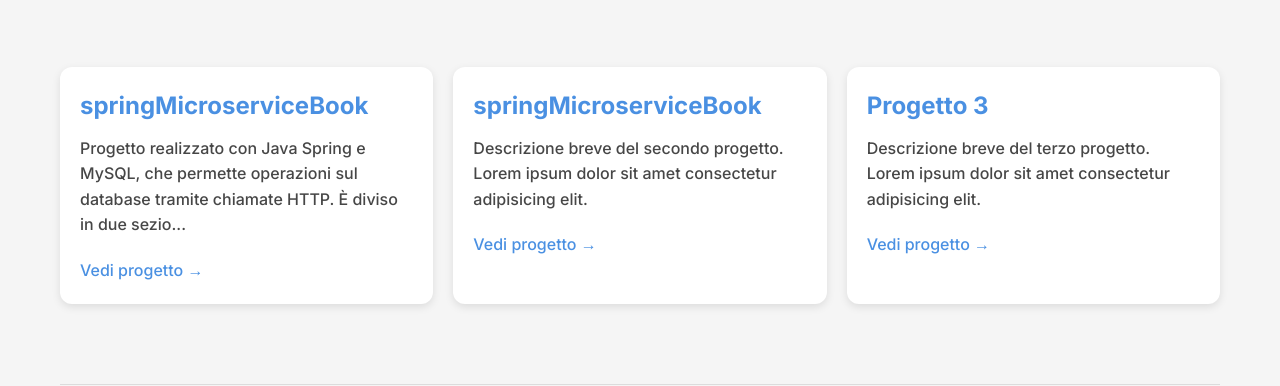
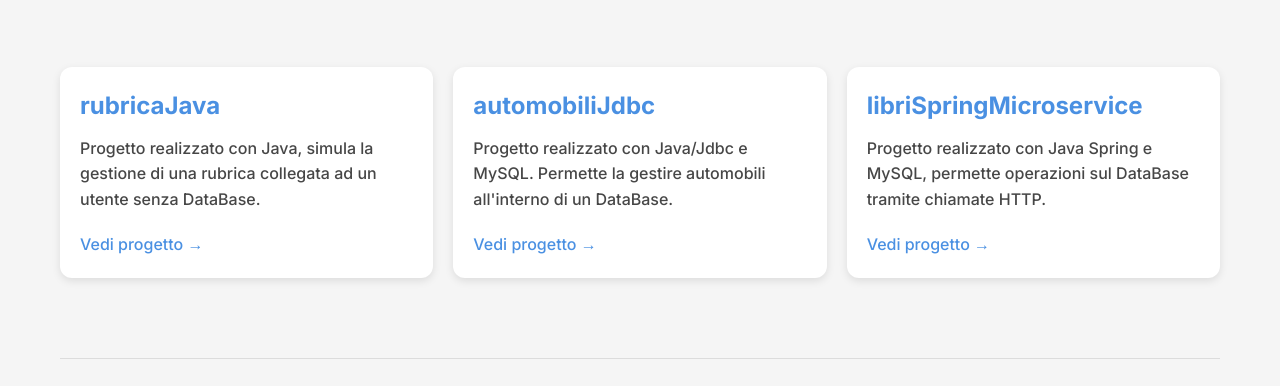
Before and after one commit to nicola-palo/portfolio, a plain HTML site: page index.html in a window 1280 px wide. Shown: the part 175-561 px from the top of the page. Drawn offline with Linux system fonts and the light colour scheme; a small style sheet from the web is missing.

Commit message:
second commit, fix the button 'absolute'

```diff
--- a/index.html
+++ b/index.html
@@ -36,7 +36,7 @@
         header { text-align:center; padding:50px 0; }
         /* Toggle switch */
         .theme-toggle {
-            position:fixed;
+            position:absolute;
             top:20px;
             right:20px;
             display:flex;
@@ -115,19 +115,19 @@
         </header>
         <section class="projects-grid">
             <div class="project-card">
-                <h3>springMicroserviceBook</h3>
-                <p>Progetto realizzato con Java Spring e MySQL, che permette operazioni sul database tramite chiamate HTTP. È diviso in due sezio...</p>
-                <a href="https://github.com/nicola-palo/springMicroserviceBook">Vedi progetto →</a>
+                <h3>rubricaJava</h3>
+                <p>Progetto realizzato con Java, simula la gestione di una rubrica collegata ad un utente senza DataBase.</p>
+                <a href="https://github.com/nicola-palo/rubricaJava">Vedi progetto →</a>
             </div>
             <div class="project-card">
-                <h3>springMicroserviceBook</h3>
-                <p>Descrizione breve del secondo progetto. Lorem ipsum dolor sit amet consectetur adipisicing elit.</p>
-                <a href="https://github.com/nicola-palo/springMicroserviceBook">Vedi progetto →</a>
+                <h3>automobiliJdbc</h3>
+                <p>Progetto realizzato con Java/Jdbc e MySQL. Permette la gestire automobili all'interno di un DataBase.</p>
+                <a href="https://github.com/nicola-palo/automobiliJdbc">Vedi progetto →</a>
             </div>
             <div class="project-card">
-                <h3>Progetto 3</h3>
-                <p>Descrizione breve del terzo progetto. Lorem ipsum dolor sit amet consectetur adipisicing elit.</p>
-                <a href="#">Vedi progetto →</a>
+                <h3>libriSpringMicroservice</h3>
+                <p>Progetto realizzato con Java Spring e MySQL, permette operazioni sul DataBase tramite chiamate HTTP.</p>
+                <a href="https://github.com/nicola-palo/springMicroserviceBook">Vedi progetto →</a>
             </div>
         </section>
         <footer>
```
